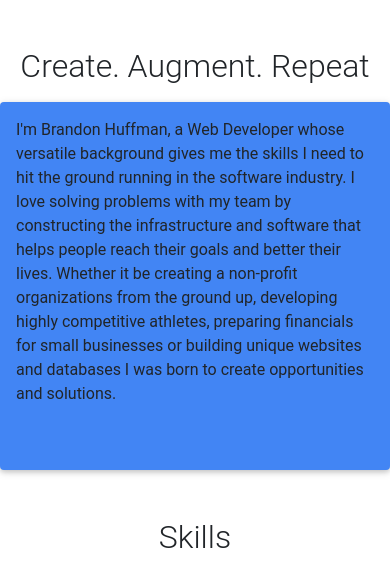
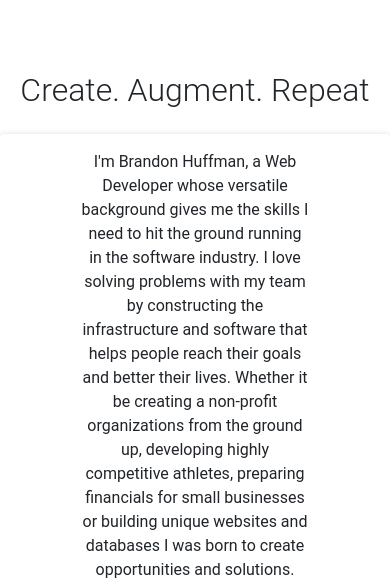
Before and after one commit to bthuffman/personal-website-project, a PHP site: page /milestone-2b.php in a window 390 px wide. Shown: the part 644-1229 px from the top of the page. Run offline with PHP 8.4, Linux system fonts and the light colour scheme; some libraries are stand-ins or nearby versions.

Commit message:
Got rid of card and card-text borders. Adjusted margins in the first 4 sections. Added section tag to all sections.

```diff
--- a/public_html/documentation/milestone-2b-style.css
+++ b/public_html/documentation/milestone-2b-style.css
@@ -1,3 +1,9 @@
+/*GLOBAL STYLES
+***********************************************************************/
+.card {
+	border: none;
+}
+
 /*NAVIGATION BAR
 ***********************************************************************/
 .logo-image {
@@ -26,7 +32,6 @@ a {
 	color: black;
 }
 
-
 .empty {
 	visibility: hidden;
 }
@@ -44,3 +49,16 @@ a {
 .jumbotron {
 	background: none;
 }
+
+/*Tag-Line Styles
+***********************************************************************/
+
+
+/*Skills Styles
+***********************************************************************/
+
+/*Portfolio Styles
+***********************************************************************/
+
+/*Footer Styles
+***********************************************************************/
--- a/public_html/documentation/milestone-2b.php
+++ b/public_html/documentation/milestone-2b.php
@@ -36,6 +36,7 @@
 </html>
 <body>
 	<!--------------------------------------------------------------------------------------------------Navigation Bar-->
+<section>
 	<div class="first-cover-background">
 	<nav class="navbar navbar-expand-md navbar-dark fixed-top bg-dark transparent-navigation">
 		<div class="container-fluid mt-1 ">
@@ -66,11 +67,13 @@
 			</div>
 		</div>
 	</nav>
+</section>
 	<!-------------------------------------------------------------------------------------------------------Jumbotron-->
+	<section>
 	<div class="container-fluid">
 		<div class="jumbotron mt-5 mb-5">
-			<div class="empty mt-5 mb-5">This will be invisible</div>
-			<div class="empty mt-4 mb-3">This will be invisible</div>
+			<div class="empty col-12 mt-5 mb-5">This will be invisible</div>
+			<div class="empty col-12 mt-4 mb-3">This will be invisible</div>
 			<div class="d-flex justify-content-center">
 				<h1>Brandon Huffman</h1>
 			</div>
@@ -84,26 +87,30 @@
 				<a type="link" href="https://www.linkedin.com/in/brandon-huffman-33686527/"><i class="fab fa-linkedin mr-2 h1"></i></a>
 				<a type="link" href="https://github.com/bthuffman"><i class="fab fa-github h1 ml-2"></i></a>
 			</div>
-			<div class="empty mt-5 mb-3">This will be invisible</div>
+			<div class="empty col-12 mt-5 mb-3">This will be invisible</div>
 		</div>
 	</div>
-	</div>
+	</section>
 	<!-------------------------------------------------------------------------------------------------------Tag Line-->
-	<h2 class="mt-5 mb-3 text-center">Create. Augment. Repeat </h2>
-	<div class="card p-3 bg-primary">
-		<div class="row align-items-center">
-			<div class="col-12 mb-5">I'm Brandon Huffman, a Web Developer whose versatile background gives me the skills I need to hit the ground running in the software industry. I love solving problems with my team by constructing the infrastructure and software that helps people reach their goals and better their lives. Whether it be creating a non-profit organizations from the ground up, developing highly competitive athletes, preparing financials for small businesses or building unique websites and databases I was born to create opportunities and solutions.</div>
-			<div class="col-0 col-md-1"></div>
+	<section>
+	<div class="empty col-12 mt-4">This will be invisible</div>
+	<h2 class="mt-5 mb-4 text-center">Create. Augment. Repeat </h2>
+	<div class="card p-3">
+		<div class="row d-flex text-center justify-content-center">
+			<div class="col-8 mb-4">I'm Brandon Huffman, a Web Developer whose versatile background gives me the skills I need to hit the ground running in the software industry. I love solving problems with my team by constructing the infrastructure and software that helps people reach their goals and better their lives. Whether it be creating a non-profit organizations from the ground up, developing highly competitive athletes, preparing financials for small businesses or building unique websites and databases I was born to create opportunities and solutions.</div>
+			<div class="empty col-12 mt-4">This will be invisible</div>
 		</div>
-	</div>
+		</div>
+	</section>
 	<!-------------------------------------------------------------------------------------------------------Skills-->
-		<h2 class="mt-5 mb-3 text-center">Skills </h2>
+	<section>
+		<h2 class="mt-3 mb-4 text-center">Skills </h2>
 		<div class="row mx-auto d-flex justify-content-center">
 			<div class="col-10 col-sm-6 col-md-5 col-lg-3">
-				<div class="card border-0">
-					<div class="card-block">
+				<div class="card">
+					<div class="card-block mb-5">
 						<img class="img-fluid rounded-circle m-3 d-flex justify-content-center" src="images/cup-of-tea.jpg" alt="this is image">
-						<div class="card-text m-3 text-center border">
+						<div class="card-text m-3 mb-5 text-center">
 							<h3>Detail Oriented</h3>
 							<p>Description of skills Description of skills Description of skills Description of skills. Description of skills. Description of skills. Description of skills. Description of skills. Description of skills. Description of skills. Description of skills. Description of skills. Description of skills. Description of skills. Description of skills. Description of skills. Description of skills.</p>
 						</div>
@@ -112,9 +119,9 @@
 			</div>
 			<div class="col-10 col-sm-6 col-md-5 col-lg-3">
 				<div class="card border-0">
-					<div class="card-block">
+					<div class="card-block mb-5">
 						<img class="img-fluid rounded-circle m-3 d-flex justify-content-center" src="images/phone-box.jpg" alt="this is image">
-						<div class="card-text m-3 text-center border">
+						<div class="card-text m-3 mb-5 text-center">
 							<h3>Analytical</h3>
 							<p>Description of skills. Description of skills. Description of skills. Description of skills. Description of skills. Description of skills. Description of skills. Description of skills. Description of skills. Description of skills. Description of skills. Description of skills. Description of skills. Description of skills. Description of skills. Description of skills. Description of skills.</p>
 						</div>
@@ -123,17 +130,20 @@
 			</div>
 			<div class="col-10 col-sm-6 col-md-5 col-lg-3 ">
 				<div class="card border-0">
-					<div class="card-block">
+					<div class="card-block mb-5">
 						<img class="img-fluid rounded-circle m-3 d-flex justify-content-center" src="images/bus.jpg" alt="this is image">
-						<div class="card-text m-3 text-center border">
+						<div class="card-text m-3 mb-5 text-center">
 							<h3>Web Development</h3>
 							<p>Description of skills. Description of skills. Description of skills. Description of skills. Description of skills. Description of skills. Description of skills. Description of skills. Description of skills. Description of skills. Description of skills. Description of skills. Description of skills. Description of skills. Description of skills. Description of skills. Description of skills.</p>
 						</div>
 					</div>
 				</div>
 			</div>
+			<div class="empty col-12 mt-4">This will be invisible</div>
 		</div>
+	</section>
 	<!-------------------------------------------------------------------------------------------------------Portfolio-->
+	<section>
 	<div class="card p-3 bg-primary">
 		<div class="row align-items-center">
 			<div class="mt-5 mb-5 text-center col-12">
@@ -157,9 +167,14 @@
 			<div class="col-0 col-md-1"></div>
 		</div>
 	</div>
-	<!-------------------------------------------------------------------------------------------------------Contact Me->
-	<!-------------------------------------------------------------------------------------------------------Footer----->
+	</section>
+	<!-----------------------------------------------------------------------------------------------------Contact Me->
+	<section>
+	</section>
+	<!--------------------------------------------------------------------------------------------------------Footer----->
+	<section>
 	<div class="footer-copyright text-center py-3 bg-dark text-light">© 2019 Copyright:
 		<a href="https://bootcamp-coders/~bhuffman1/"> designb;.com</a>
 	</div>
+	</section>
 </body>
```
